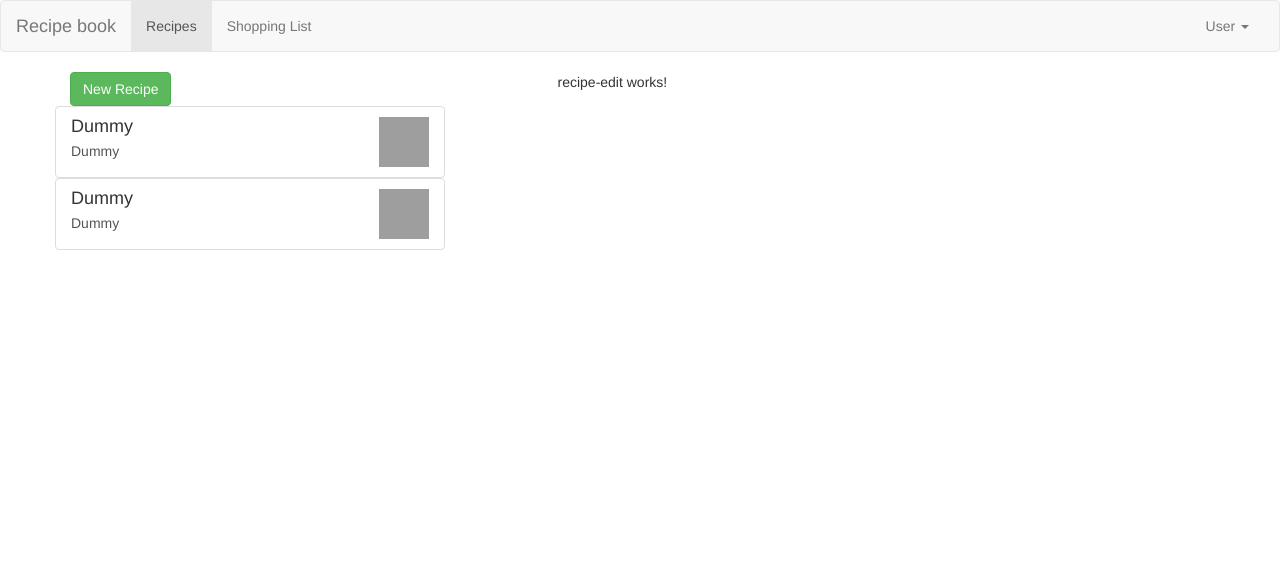
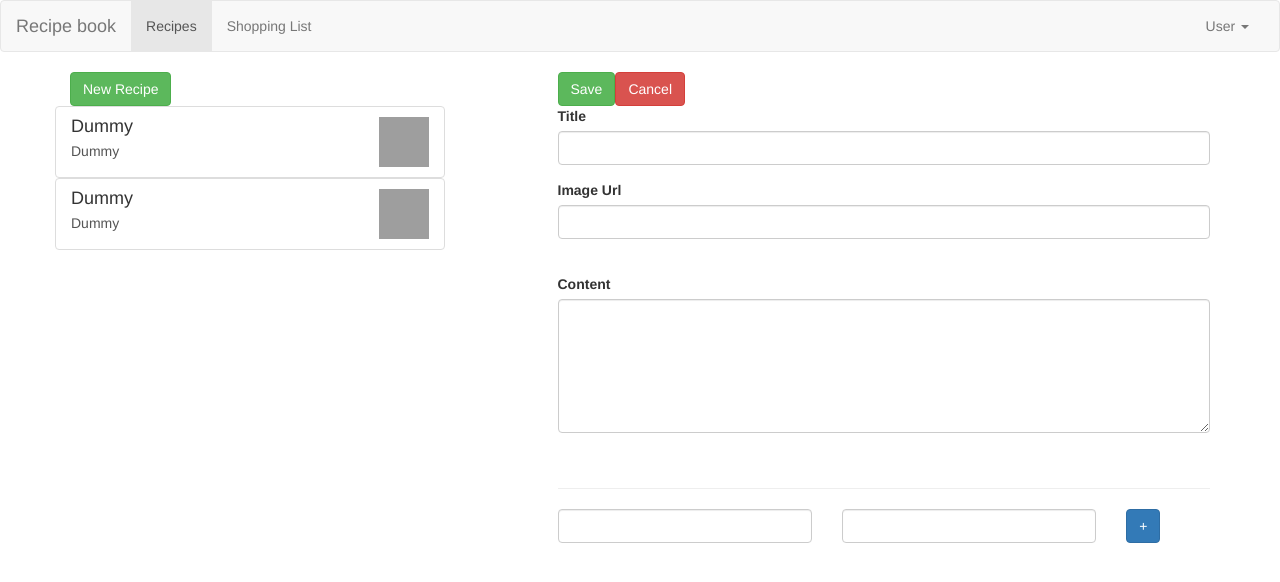
Before and after one commit to gagan0183/recipe-book-project-angular-2-complete-guide-course, an Angular app: page /recipes/new in a window 1280 px wide. Shown: the top 582 px of the page. Built offline with nearby package versions, Linux system fonts and the light colour scheme; grey boxes are pictures that could not be loaded.

Commit message:
comp forms

```diff
--- a/src/app/app.module.ts
+++ b/src/app/app.module.ts
@@ -1,6 +1,6 @@
 import { BrowserModule } from '@angular/platform-browser';
 import { NgModule } from '@angular/core';
-import { FormsModule } from '@angular/forms';
+import { FormsModule, ReactiveFormsModule } from '@angular/forms';
 import { HttpModule } from '@angular/http';
 
 import { AppComponent } from './app.component';
@@ -36,7 +36,8 @@ import { RecipeEditComponent } from './recipes/recipe-edit/recipe-edit.component
     BrowserModule,
     FormsModule,
     HttpModule,
-    routing
+    routing,
+    ReactiveFormsModule
   ],
   providers: [RecipeService, ShoppingListService],
   bootstrap: [AppComponent]
--- a/src/app/recipes/recipe-edit/recipe-edit.component.html
+++ b/src/app/recipes/recipe-edit/recipe-edit.component.html
@@ -1,3 +1,97 @@
-<p>
-  recipe-edit works!
-</p>
+<div class="row">
+  <div class="col-xs-12">
+    <form [formGroup]="recipeForm" (ngSubmit)="onSubmit()">
+      <div class="row">
+        <div class="col-xs-12">
+          <button type="submit" class="btn btn-success" [disabled]="!recipeForm.value">Save</button>
+          <a class="btn btn-danger" (click)="onCancel()">Cancel</a>
+        </div>
+      </div>
+      <div class="row">
+        <div class="col-xs-12">
+          <div class="form-group">
+            <label for="name">Title</label>
+            <input
+              type="text"
+              id="name"
+              class="form-control"
+              formControlName="name">
+          </div>
+        </div>
+      </div>
+      <div class="row">
+        <div class="col-xs-12">
+          <div class="form-group">
+            <label for="image-url">Image Url</label>
+            <input
+              type="text"
+              id="image-url"
+              class="form-control"
+              formControlName="imagePath" #imageUrl>
+          </div>
+        </div>
+      </div>
+      <div class="row">
+        <div class="col-xs-12">
+          <div class="img">
+            <img [src]="imageUrl.value">
+          </div>
+        </div>
+      </div>
+      <div class="row">
+        <div class="col-xs-12">
+          <div class="form-group">
+            <label for="content">Content</label>
+            <textarea
+              type="text"
+              id="content"
+              rows="6"
+              class="form-control" formControlName="description"></textarea>
+          </div>
+        </div>
+      </div>
+      <div class="row">
+        <div class="col-xs-12">
+          <ul class="list-group" formArrayName="ingredients">
+            <div
+              class="row" *ngFor="let ingredient of recipeForm?.controls['ingredients'].controls; let i = index">
+              <div formGroupName="{{i}}">
+                <div class="col-sm-5">
+                  <input
+                    type="text"
+                    class="form-control"
+                    formControlName="name">
+                </div>
+                <div class="col-sm-5">
+                  <input
+                    type="text"
+                    class="form-control"
+                    formControlName="amount">
+                </div>
+                <div class="col-sm-2">
+                  <button class="btn btn-danger" (click)="onRemoveItem(i)">X</button>
+                </div>
+              </div>
+
+              <br><br>
+            </div>
+          </ul>
+        </div>
+      </div>
+    </form>
+  </div>
+</div>
+<hr>
+<div class="row">
+  <div class="col-xs-12">
+    <div class="form-group row">
+      <div class="col-md-5"><input type="text" class="form-control" #itemName></div>
+      <div class="col-md-5"><input type="text" class="form-control" #itemAmount></div>
+      <div class="col-md-2">
+        <button
+          type="button"
+          class="btn btn-primary" (click)="onAddItem(itemName.value, itemAmount.value)">+</button>
+      </div>
+    </div>
+  </div>
+</div>
--- a/src/app/recipes/recipe-edit/recipe-edit.component.ts
+++ b/src/app/recipes/recipe-edit/recipe-edit.component.ts
@@ -1,14 +1,108 @@
-import { Component, OnInit } from '@angular/core';
+import { Component, OnInit, OnDestroy } from '@angular/core';
+
+import { FormArray, FormControl, FormGroup, FormBuilder, Validators } from '@angular/forms';
+import {  Router } from '@angular/router';
+import { RecipeService } from '../recipe.service';
+import { Subscription } from 'rxjs/rx';
+import { ActivatedRoute } from '@angular/router';
+import { Recipe } from '../recipe';
 
 @Component({
   selector: 'rb-recipe-edit',
   templateUrl: './recipe-edit.component.html'
 })
 export class RecipeEditComponent implements OnInit {
+  recipeForm: FormGroup;
+  private recipeIndex: number;
+  private subscription: Subscription;
+  private recipe: Recipe;
+  private isNew = true;
 
-  constructor() { }
+  constructor(private recipeService: RecipeService, private route: ActivatedRoute, private formBuilder: FormBuilder, private router: Router) { }
 
   ngOnInit() {
+    this.isNew = true;
+    this.subscription = this.route.params.subscribe(
+      (params: any) => {
+        if(params.hasOwnProperty('id')) {
+          this.isNew = false;
+          this.recipeIndex = +params['id'];
+          this.recipe = this.recipeService.getRecipe(this.recipeIndex);
+        }
+        else {
+          this.isNew = true;
+        }
+        this.initForm();
+      }
+    );
   }
 
+  ngOnDestroy() {
+    this.subscription.unsubscribe();
+  }
+
+  private initForm() {
+    let recipeName = '';
+    let recipeImageUrl = '';
+    let recipeContent = '';
+    let recipeIngredients: FormArray = new FormArray([]);
+    if(!this.isNew) {
+      for(let i = 0; i < this.recipe.ingredients.length; i++) {
+        recipeIngredients.push(
+          new FormGroup({
+            name: new FormControl(this.recipe.ingredients[i].name, Validators.required),
+            amount: new FormControl(this.recipe.ingredients[i].amount, [
+              Validators.required,
+              Validators.pattern("\\d+")
+            ])
+          }
+        ));
+      }
+      recipeName = this.recipe.name;
+      recipeImageUrl = this.recipe.imagePath;
+      recipeContent = this.recipe.description;
+    }
+    this.recipeForm = this.formBuilder.group({
+      name: [recipeName, Validators.required],
+      imagePath: [recipeImageUrl, Validators.required],
+      description: [recipeContent, Validators.required],
+      ingredients: recipeIngredients
+    });
+    console.log(this.recipeForm);
+  }
+
+  onAddItem(name: string, amount: string) {
+    console.log("in onAddItem");
+    (<FormArray>this.recipeForm.controls['ingredients']).controls.push(
+        new FormGroup({
+              name: new FormControl(name, Validators.required),
+              amount: new FormControl(amount, [
+                Validators.required,
+                Validators.pattern("\\d+")
+              ])
+        })
+    );
+  }
+
+  onRemoveItem(index: number) {
+    (<FormArray>this.recipeForm.controls['ingredients']).removeAt(index);
+  }
+
+  private navigate() {
+    this.router.navigate(['../']);
+  }
+
+  onCancel() {
+    this.navigate();
+  }
+
+  onSubmit() {
+    const newRecipe = this.recipeForm.value;
+    if(this.isNew) {
+      this.recipeService.addItem(newRecipe);
+    }
+    else {
+      this.recipeService.editItem(this.recipe, newRecipe);
+    }
+  }
 }
--- a/src/app/recipes/recipe.service.ts
+++ b/src/app/recipes/recipe.service.ts
@@ -14,6 +14,14 @@ export class RecipeService {
   ];
   constructor() { }
 
+  addItem(recipe: Recipe) {
+    this.recipes.push(recipe);
+  }
+
+  editItem(oldRecipe: Recipe, newRecipe: Recipe) {
+    this.recipes[this.recipes.indexOf(oldRecipe)] = newRecipe;
+  }
+
   getRecipes() {
     return this.recipes;
   }
```
